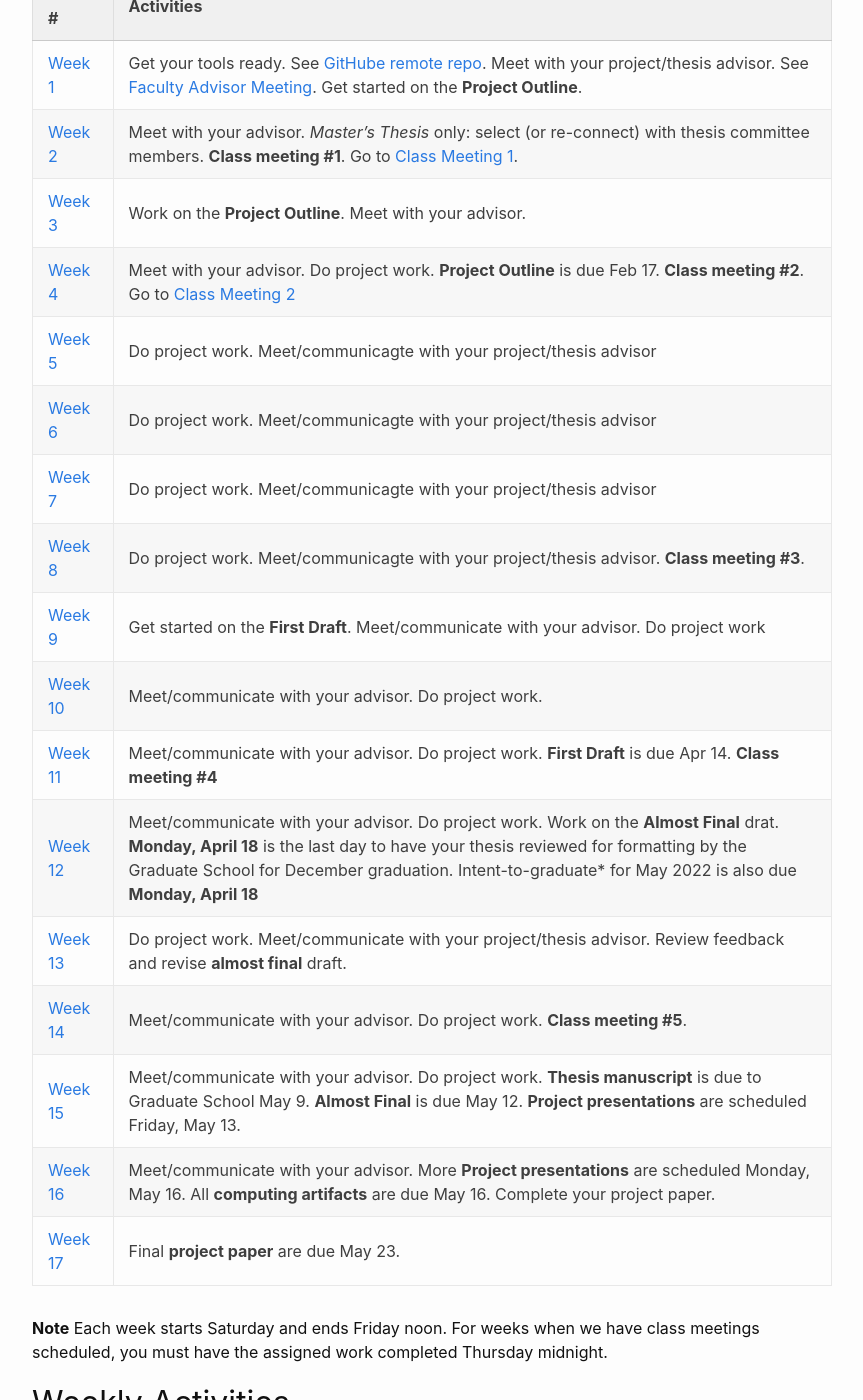
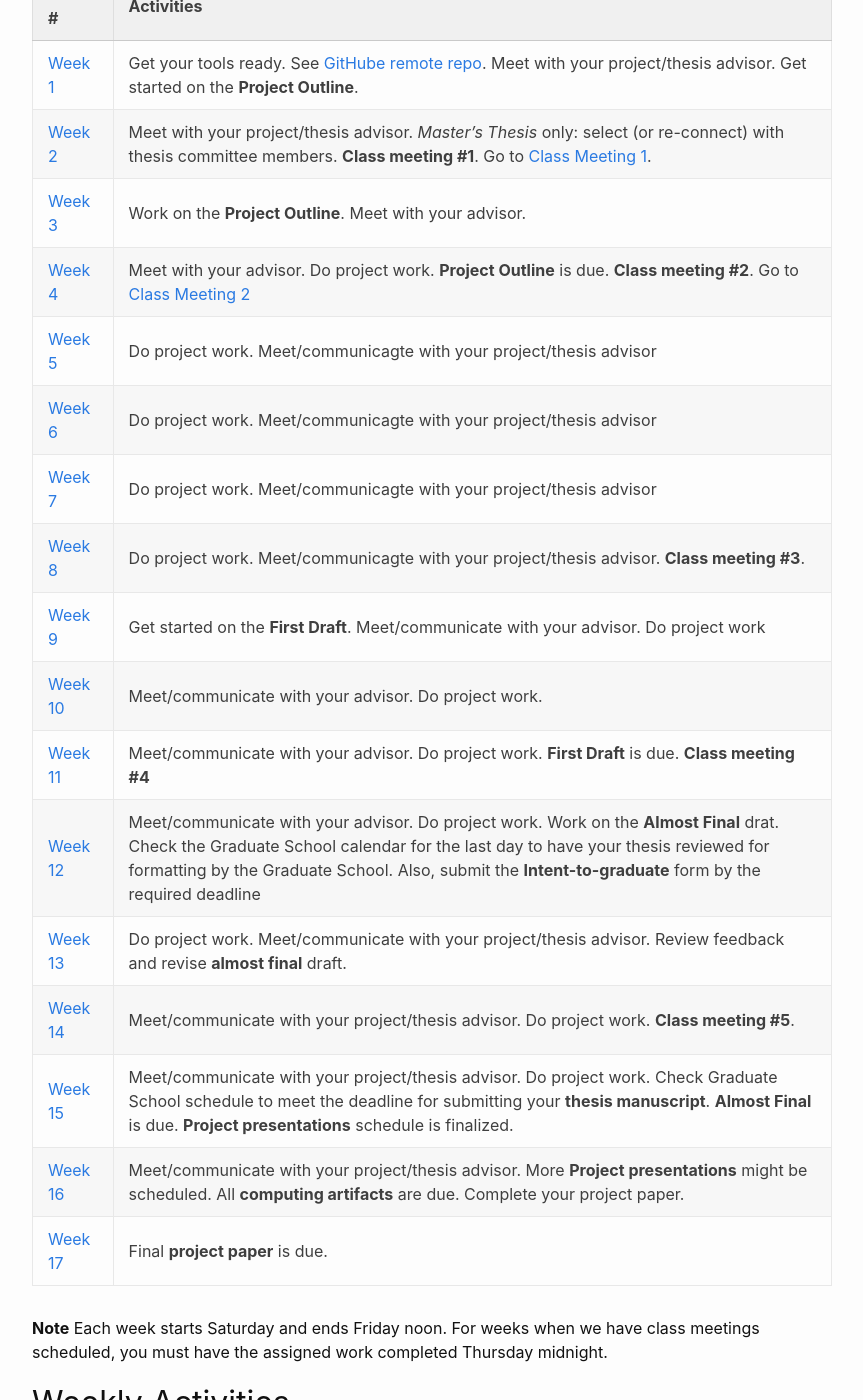
Before and after one commit to unh-comp-master-project/unh-comp-master-project.github.io, a Jekyll site: the page built from weekly-schedule.md, in a window 1280 px wide and 1400 px high, scrolled down 446 px. Shown: the whole window, without its empty margins (208-1071 px from the left). Built offline with Jekyll 4.4.1, drawn with Linux system fonts in a browser that asks for light colours; some of the changed text lies outside the part shown.

Commit message:
removed dates from weekly-schedule

```diff
--- a/weekly-schedule.md
+++ b/weekly-schedule.md
@@ -8,23 +8,23 @@ permalink: /weekly-schedule/
 
 | **Week #** | **Activities** |
 | --- | --- |
-| [Week 1](#week-1) | Get your tools ready. See [GitHube remote repo](#github-remote-repo). Meet with your project/thesis advisor. See [Faculty Advisor Meeting](#faculty-advisor-meeting). Get started on the **Project Outline**.|
-| [Week 2](#week-2) | Meet with your advisor. *Master's Thesis* only: select (or re-connect) with thesis committee members. **Class meeting #1**. Go to [Class Meeting 1](#class-meeting-1).|
+| [Week 1](#week-1) | Get your tools ready. See [GitHube remote repo](#github-remote-repo). Meet with your project/thesis advisor. Get started on the **Project Outline**.|
+| [Week 2](#week-2) | Meet with your project/thesis advisor. *Master's Thesis* only: select (or re-connect) with thesis committee members. **Class meeting #1**. Go to [Class Meeting 1](#class-meeting-1).|
 | [Week 3](#week-3) | Work on the **Project Outline**. Meet with your advisor. |
-| [Week 4](#week-4) | Meet with your advisor. Do project work. **Project Outline** is due Feb 17. **Class meeting #2**. Go to [Class Meeting 2](#class-meeting-2) |
+| [Week 4](#week-4) | Meet with your advisor. Do project work. **Project Outline** is due. **Class meeting #2**. Go to [Class Meeting 2](#class-meeting-2) |
 | [Week 5](#week-5) | Do project work. Meet/communicagte with your project/thesis advisor|
 | [Week 6](#week-6) | Do project work. Meet/communicagte with your project/thesis advisor|
 | [Week 7](#week-7) | Do project work. Meet/communicagte with your project/thesis advisor|
 | [Week 8](#week-8) | Do project work. Meet/communicagte with your project/thesis advisor. **Class meeting #3**. |
 | [Week 9](#week-9) | Get started on the **First Draft**. Meet/communicate with your advisor. Do project work |
 | [Week 10](#week-10) | Meet/communicate with your advisor. Do project work. |
-| [Week 11](#week-11) | Meet/communicate with your advisor. Do project work. **First Draft** is due Apr 14. **Class meeting #4** |
-| [Week 12](#week-12) | Meet/communicate with your advisor. Do project work. Work on the **Almost Final** drat. **Monday, April 18** is the last day to have your thesis reviewed for formatting by the Graduate School for December graduation. Intent-to-graduate* for May 2022 is also due **Monday, April 18** |
+| [Week 11](#week-11) | Meet/communicate with your advisor. Do project work. **First Draft** is due. **Class meeting #4** |
+| [Week 12](#week-12) | Meet/communicate with your advisor. Do project work. Work on the **Almost Final** drat. Check the Graduate School calendar for the last day to have your thesis reviewed for formatting by the Graduate School. Also, submit the **Intent-to-graduate** form by the required deadline  |
 | [Week 13](#week-13) | Do project work. Meet/communicate with your project/thesis advisor. Review feedback and revise **almost final** draft. |
-| [Week 14](#week-14) | Meet/communicate with your advisor. Do project work. **Class meeting #5**. |
-| [Week 15](#week-15) | Meet/communicate with your advisor. Do project work. **Thesis manuscript** is due to Graduate School May 9. **Almost Final** is due May 12. **Project presentations** are scheduled Friday, May 13.|
-| [Week 16](#week-16)| Meet/communicate with your advisor. More **Project presentations** are scheduled Monday, May 16. All **computing artifacts** are due May 16. Complete your project paper. |
-| [Week 17](#week-17) | Final **project paper** are due May 23. |
+| [Week 14](#week-14) | Meet/communicate with your project/thesis advisor. Do project work. **Class meeting #5**. |
+| [Week 15](#week-15) | Meet/communicate with your project/thesis advisor. Do project work. Check Graduate School schedule to meet the deadline for submitting your **thesis manuscript**. **Almost Final** is due. **Project presentations** schedule is finalized.|
+| [Week 16](#week-16)| Meet/communicate with your project/thesis advisor. More **Project presentations** might be scheduled. All **computing artifacts** are due. Complete your project paper. |
+| [Week 17](#week-17) | Final **project paper** is due. |
 
 **Note** Each week starts Saturday and ends Friday noon. For weeks when we
 have class meetings scheduled, you must have the assigned work completed
@@ -104,7 +103,6 @@ development activities
 Go to the top of [Timeline](#timeline)
 
 ### Week 2
-Jan 21 - Feb 4
 * Have all your tools and platforms set up
 * Get started on drafting the project **outline**
 * Meet with your project/thesis advisor
@@ -136,7 +134,6 @@ project paper or thesis manuscript materials.
 Go to the top of [Timeline](#timeline)
 
 ### Week 3
-Feb 7 - Feb 11
 * Continue drafting your project **outline**
     * Read first feedback to outline draft and revise
 * Meet/communicate with your project/thesis advisor
@@ -155,10 +152,8 @@ Feb 7 - Feb 11
 Go to the top of [Timeline](#timeline)
 
 ### Week 4
-Feb 14 - Feb 18
 * Meet/communicate with project/thesis advisor
 * Review feedback, revise, finalize, and submit project **outline**
-    * Project **outline** is due **Thursday, Feb 17**
 * Do and document project work
 
 #### Class Meeting 2
@@ -173,28 +168,24 @@ Feb 14 - Feb 18
 Go to the top of [Timeline](#timeline)
 
 ### Week 5
-Feb 21 - Feb 25
 * Meet/communicate with project/thesis advisor
 * Do and document project work
 
 Go to the top of [Timeline](#timeline)
 
 ### Week 6
-Feb 28 - Mar 4
 * Meet/communicate with project/thesis advisor
 * Do and document projet work
 
 Go to the top of [Timeline](#timeline)
 
 ### Week 7
-Mar 7 - Mar 11
 * Meet/communicate with project/thesis advisor
 * Do and document project work
 
 Go to the top of [Timeline](#timeline)
 
 ### Week 8
-Mar 21 - Mar 25
 * Meet/communicate with project/thesis advisor
 * Do and document project work
 
@@ -203,7 +194,6 @@ Mar 21 - Mar 25
 Go to the top of [Timeline](#timeline)
 
 ### Week 9
-Mar 28 - Apr 1
 * Do and document project work
 * Get started on the **first draft** of your project paper/thesis manuscript
 * Meet/communicate with project/thesis advisor
@@ -213,7 +203,6 @@ Mar 28 - Apr 1
 Go to the top of [Timeline](#timeline)
 
 ### Week 10
-Apr 4 - Apr 8
 * Do and document project work
 * Meet/communicate with project/thesis advisor
    * Get feedback on your project work and your revisions of the **first draft**
@@ -221,11 +210,9 @@ Apr 4 - Apr 8
 Go to the top of [Timeline](#timeline)
 
 ### Week 11
-Apr 11 - Apr 15
 * Do and document work on the project
 * Meet/communicate with project/thesis advisor
-* Finalize your **first draft**
-    * **First draft** is due **Thursday, Apr 14**
+* Finalize and submit your **first draft**
 
 <!-- * Reflect on your *best possible self* and prepare **Reflection 2**
     * **Reflection 2** is due **Thursday, November 11** -->
@@ -235,30 +222,28 @@ Apr 11 - Apr 15
 Go to the top of [Timeline](#timeline)
 
 ### Week 12
-Apr 18 - Apr 22
 * Do and document project work
 * Get started on the **almost final** draft of your project paper/thesis manuscript
 * Meet/communicate with project/thesis advisor
     * Get feedback on project work and the **almost final** draft
 * Review feedback and revise **almost final** draft
+
+<!--
 * **Monday, April 18** is the last day to have your thesis reviewed for formatting
 by the Graduate School for December graduation.
-* *Intent-to-graduate* for May 2022 is also due **Monday, April 18**
+* *Intent-to-graduate* for May 2022 is also due.-->
 
 Go to the top of [Timeline](#timeline)
 
 ### Week 13
-Apr 25 - Apr 29
 * Do and document work on the project
 * Meet/communicate with project/thesis advisor
     * Get feedback on project wrok and the **almost final** draft
 * Review feedback and revise **almost final** draft
 
-
 Go to the top of [Timeline](#timeline)
 
 ### Week 14
-May 2 - May 6
 * Do and document project wrok
 * Meet/communicate with project/thesis advisor
 * Finalize your **almost final** project paper/thesis manuscript
@@ -270,7 +255,6 @@ Go to the top of [Timeline](#timeline)
 #### Class Meeting 5
 
 ### Week 15
-May 9 - May 13
 * Complete project work
 * Freeze **Work progress** reflected in
     * GitHut Kanban project board
@@ -278,20 +262,18 @@ May 9 - May 13
     * Other ther materials (e.g., OneDrive files shared with project/thesis advisor
     and course instrutor)
 * *Master's Thesis*
-    * **Thesis manuscript** is due to Graduate Schoole **Monday, May 9**
-* **Almost final** draft is due **Thursday, May 12**
+    * **Thesis manuscript** is due to Graduate School.
+* **Almost final** draft is due
 * Meet/communicate with project/thesis advisor
 * Prepare, rehearse, get feedback, and give your **presentation**
-* Presenatations are scheduled **Friday, May 13**
+* Presenatations' schedule is finalized
 
 Go to the top of [Timeline](#timeline)
 
 ### Week 16
-May 16 - May 20
 * Meet/communicate with project/thesis advisor
-* Presenatations are scheduled **Monday, May 16**
-* Complete all the **computing artifacts**
-    * **Computing artiacts** are due **Monday, May 16**
+* Presenatations are scheduled
+* Complete and submit all the **computing artifacts**
 * *Master's Project*
     * Revise and finalize your project paper
 
@@ -301,7 +283,6 @@ May 16 - May 20
 Go to the top of [Timeline](#timeline)
 
 ### Week 17
-May 23
-* Final **project paper** due **Monday, May 23**
+* Final **project paper** is due
 
 Go to the top of [Timeline](#timeline)
```
Also changed, not shown: other parts of weekly-schedule.md (+0 -1 lines), index.md (+2 -2 lines), README.md.
